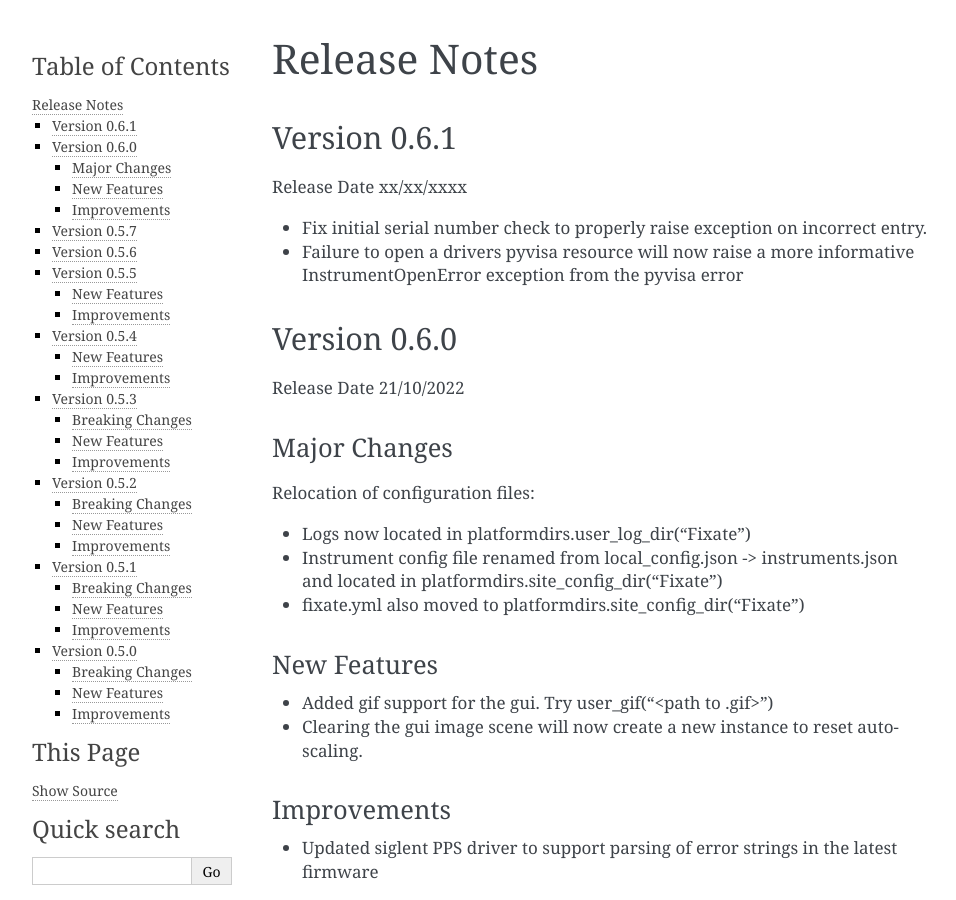
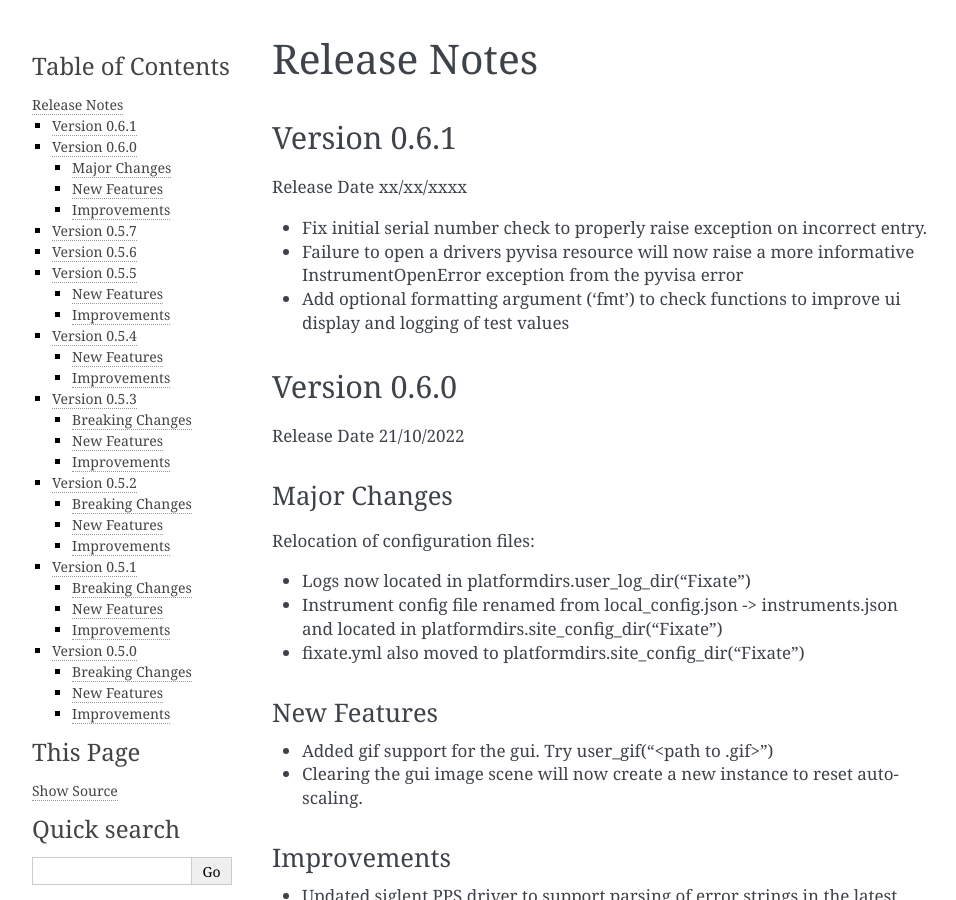
Before and after one commit to PyFixate/Fixate, a Sphinx documentation site: the page built from docs/source/release-notes.rst, in a window 1280 px wide and 900 px high. Shown: the whole window, without its empty margins (148-1104 px from the left). Built offline with Sphinx 7.4.7, drawn with Linux system fonts in a browser that asks for light colours.

Commit message:
Update release-notes.rst
Add entry to release notes

```diff
--- a/docs/source/release-notes.rst
+++ b/docs/source/release-notes.rst
@@ -8,6 +8,7 @@ Release Date xx/xx/xxxx
 
 - Fix initial serial number check to properly raise exception on incorrect entry.
 - Failure to open a drivers pyvisa resource will now raise a more informative InstrumentOpenError exception from the pyvisa error
+- Add optional formatting argument ('fmt') to check functions to improve ui display and logging of test values
 
 *************
 Version 0.6.0
```
